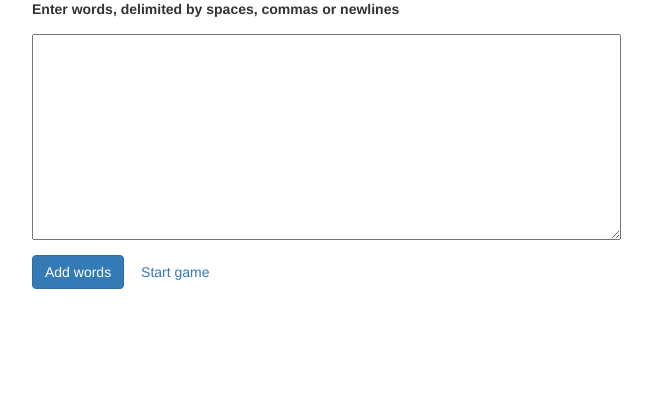
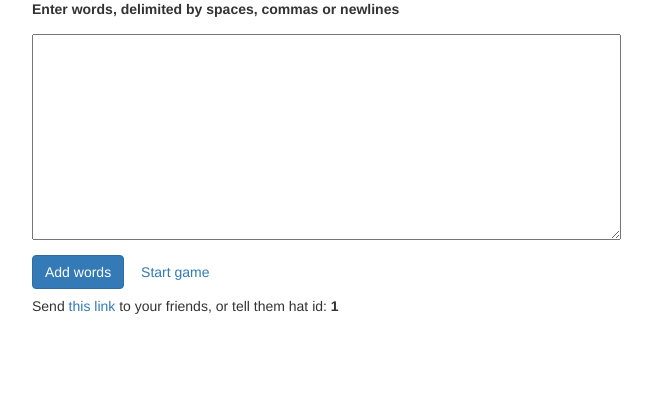
Before and after one commit to ischurov/shlyapathegame, a Flask app: template templates/addwords.html in a window 1280 px wide. Shown: the part 154-554 px from the top of the page, without its empty margins (38-690 px from the left). Run offline with Flask 2, Linux system fonts and the light colour scheme; tables that the repository leaves empty hold one stand-in row (values such as "Sample post"); the template is opened without the code that fills it: values that come from a table or form of the project are taken from there, most other values are stand-ins (such as "Sample title", 1, 10 or a date in 2020); parts of the project's set-up code (start-up, migrations or seed data) failed here and were passed over; some libraries are stand-ins or nearby versions.

Commit message:
Homepage added; design changes

```diff
--- a/app.py
+++ b/app.py
@@ -11,6 +11,7 @@ from flask_wtf import FlaskForm
 from wtforms import (
     validators,
     TextAreaField,
+    StringField,
 )
 import re
 
@@ -20,7 +21,6 @@ import uuid
 from sqlalchemy_utils import UUIDType
 
 app = Flask(__name__)
-DATABASE_FILE = '/Users/user/prj/shlyapagame/db.sqlite'
 app.config.from_pyfile("config.py")
 
 Bootstrap(app)
@@ -56,6 +56,21 @@ class AddWordsForm(FlaskForm):
         "Enter words, delimited by spaces, commas or newlines",
         validators=[validators.DataRequired()],
     )
+
+class EnterIdForm(FlaskForm):
+    hat_id = StringField("Hat ID", description="Hat ID")
+    def validate(self):
+        rv = FlaskForm.validate(self)
+        if not rv:
+            return False
+
+        hat = Hat.query.get(self.hat_id.data)
+
+        if not hat:
+            self.name.errors.append("Hat not found")
+            return False
+        return True
+
 
 @app.route("/make")
 def handler_make():
@@ -119,7 +134,6 @@ def handler_getword(hat_id):
         return redirect(url_for("handler_addwords", hat_id=hat.id))
     words = hat.words_inside
     if not hat.words_inside:
-        db.session.commit()
         return redirect(url_for("handler_gameover", hat_id=hat.id))
     word = random.choice(words)
     return render_template("getword.html", hat=hat, word=word)
@@ -133,9 +147,13 @@ def handler_removeword(hat_id, word_id):
         db.session.commit()
     return redirect(url_for("handler_play", hat_id=hat.id))
 
-@app.route('/')
-def hello_world():
-    return 'Hello World!'
+@app.route('/', methods=('POST', 'GET'))
+def handler_homepage():
+    form = EnterIdForm()
+    if request.method == "POST" and form.validate_on_submit():
+        return redirect(url_for("handler_play", hat_id=form.hat_id.data))
+    return render_template("homepage.html", form=form)
+
 
 @app.route("/gameover/<hat_id>")
 def handler_gameover(hat_id):
--- a/templates/addwords.html
+++ b/templates/addwords.html
@@ -5,6 +5,7 @@
         <h1>Shlyapa The Game</h1>
         <h2>Adding Words</h2>
         <p>We have {{ hat.words | length }} words in the hat so far</p>
+        <div style="margin-bottom: 0.5em;">
         <form method="POST">
             {{ form.csrf_token }}
             <p>
@@ -15,7 +16,9 @@
             <input class="btn btn-primary" type="submit" value="Add words">
             <a class="btn btn-outline-secondary" href="{{ url_for("handler_start", hat_id=hat.id) }}">Start game</a>
         </form>
+        </div>
 
+            <p>Send <a href="{{ url_for("handler_addwords", hat_id=hat.id) }}">this link</a> to your friends, or tell them hat id: <strong>{{ hat.id }}</strong></p>
 
     </main>
 {% endblock %}
--- a/templates/getword.html
+++ b/templates/getword.html
@@ -3,7 +3,7 @@
 {% block content %}
     <main role="main" class="container">
     <h1 class="text-center">Shlyapa The Game</h1>
-    <h2 class="text-center">{{ word.text | upper }}</h2>
+    <h2 class="text-center" style="text-transform: uppercase">{{ word.text }}</h2>
 <div class="row">
 <div class="col">
     <form action="{{ url_for("handler_removeword", hat_id=hat.id, word_id=word.id) }}" method="POST">
@@ -16,4 +16,5 @@
        href="{{ url_for("handler_play", hat_id=hat.id) }}">Stop guessing</a>
 </div>
 </div>
+    </main>
 {% endblock %}
```
